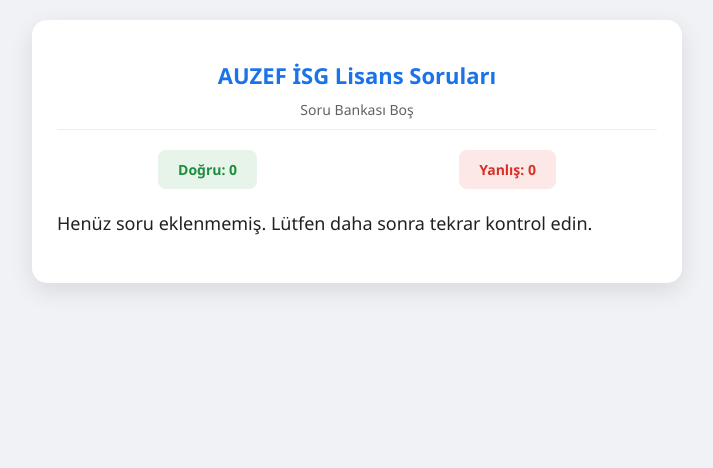
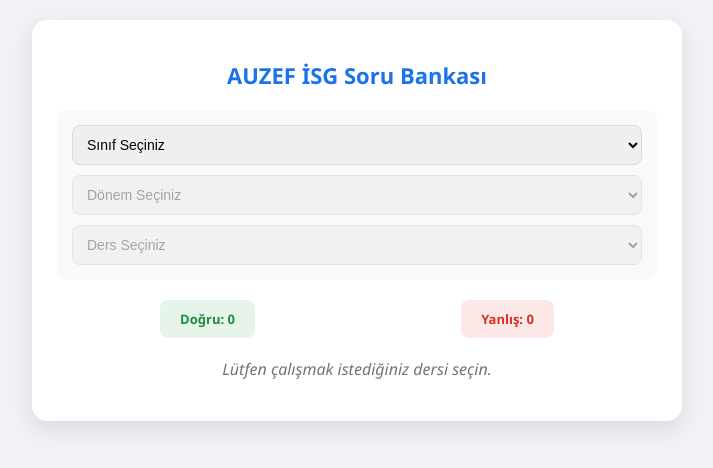
Before and after one commit to auzef-soru-bankasi/auzef-isg-cikmis-sorular, a plain HTML site: page index.html in a window 1280 px wide. Shown: the whole page, without its empty margins (283-996 px from the left). Drawn offline with nearby package versions, Linux system fonts and the light colour scheme; no server answers.

Commit message:
Update index.html

```diff
--- a/index.html
+++ b/index.html
@@ -3,33 +3,51 @@
 <head>
     <meta charset="UTF-8">
     <meta name="viewport" content="width=device-width, initial-scale=1.0">
-    <title>AUZEF İSG - Çıkmış Sorular</title>
+    <title>AUZEF İSG - Soru Bankası</title>
     <style>
         body { font-family: 'Segoe UI', Tahoma, Geneva, Verdana, sans-serif; background-color: #f0f2f5; margin: 0; padding: 20px; display: flex; flex-direction: column; align-items: center; }
         .container { max-width: 600px; width: 100%; background: white; padding: 25px; border-radius: 15px; box-shadow: 0 8px 24px rgba(0,0,0,0.1); }
-        h1 { color: #1a73e8; text-align: center; font-size: 22px; margin-bottom: 10px; }
-        .ders-bilgi { text-align: center; color: #5f6368; font-size: 14px; margin-bottom: 20px; border-bottom: 1px solid #eee; padding-bottom: 10px; }
+        h1 { color: #1a73e8; text-align: center; font-size: 22px; margin-bottom: 20px; }
+
+        .selection-area { display: flex; flex-direction: column; gap: 10px; margin-bottom: 20px; padding: 15px; background: #f8f9fa; border-radius: 10px; }
+        select { padding: 10px; border-radius: 8px; border: 1px solid #dadce0; font-size: 14px; outline: none; }
+
         .stats { display: flex; justify-content: space-around; margin-bottom: 20px; font-weight: bold; }
-        .stat-box { padding: 10px 20px; border-radius: 8px; font-size: 14px; }
+        .stat-box { padding: 10px 20px; border-radius: 8px; font-size: 13px; }
         .correct-box { background: #e6f4ea; color: #1e8e3e; }
         .wrong-box { background: #fce8e6; color: #d93025; }
-        .question-text { font-size: 18px; margin-bottom: 20px; line-height: 1.6; color: #202124; font-weight: 500; }
+
+        .question-text { font-size: 18px; margin-bottom: 20px; line-height: 1.6; color: #202124; font-weight: 500; display: none; }
         .options { display: flex; flex-direction: column; gap: 12px; }
         .option-btn { padding: 15px; border: 2px solid #dadce0; border-radius: 10px; background: white; cursor: pointer; transition: all 0.2s; text-align: left; font-size: 16px; color: #3c4043; }
         .option-btn:hover:not(:disabled) { border-color: #1a73e8; background-color: #f8f9fa; }
-        .option-btn:disabled { cursor: not-allowed; }
         .correct { background-color: #34a853 !important; color: white !important; border-color: #188038 !important; }
         .wrong { background-color: #ea4335 !important; color: white !important; border-color: #d93025 !important; }
+
         #next-btn { margin-top: 25px; width: 100%; padding: 15px; background: #1a73e8; color: white; border: none; border-radius: 10px; font-size: 16px; font-weight: bold; cursor: pointer; display: none; }
-        #next-btn:hover { background: #1765cc; }
-        .loading { text-align: center; color: #70757a; }
+        .placeholder-text { text-align: center; color: #70757a; font-style: italic; }
     </style>
 </head>
 <body>
 
     <div class="container">
-        <h1>AUZEF İSG Lisans Soruları</h1>
-        <div id="ders-adi" class="ders-bilgi">Veritabanına bağlanılıyor...</div>
+        <h1>AUZEF İSG Soru Bankası</h1>
+
+        <div class="selection-area">
+            <select id="sinif-select" onchange="updateDonemler()">
+                <option value="">Sınıf Seçiniz</option>
+                <option value="1. Sınıf">1. Sınıf</option>
+                <option value="2. Sınıf">2. Sınıf</option>
+                <option value="3. Sınıf">3. Sınıf</option>
+                <option value="4. Sınıf">4. Sınıf</option>
+            </select>
+            <select id="donem-select" onchange="updateDersler()" disabled>
+                <option value="">Dönem Seçiniz</option>
+            </select>
+            <select id="ders-select" onchange="startQuiz()" disabled>
+                <option value="">Ders Seçiniz</option>
+            </select>
+        </div>
 
         <div class="stats">
             <div class="stat-box correct-box">Doğru: <span id="correct-count">0</span></div>
@@ -37,46 +55,105 @@
         </div>
 
         <div id="quiz-area">
-            <div id="question" class="question-text">Soru yükleniyor...</div>
+            <p id="placeholder" class="placeholder-text">Lütfen çalışmak istediğiniz dersi seçin.</p>
+            <div id="question" class="question-text"></div>
             <div id="options" class="options"></div>
-            <button id="next-btn" onclick="loadNextQuestion()">Sıradaki Soruya Geç</button>
+            <button id="next-btn" onclick="loadNextQuestion()">Sonraki Soru</button>
         </div>
     </div>
 
     <script src="https://cdn.jsdelivr.net/npm/@supabase/supabase-js@2"></script>
     <script>
-        // Senin kopyaladığın özel bilgiler
         const SUPABASE_URL = 'https://uvdilqnmdyfvntdcdfiv.supabase.co';
         const SUPABASE_KEY = 'sb_publishable_m-58nv-vhIZVfdtZVtA8iQ_yEsMRacL';
         const _supabase = supabase.createClient(SUPABASE_URL, SUPABASE_KEY);
+
+        const dersData = {
+            "1. Sınıf": {
+                "Güz": ["ATATÜRK İLKELERİ VE İNKILAP TARİHİ I", "HUKUKUN TEMEL KAVRAMLARI", "İLK YARDIM", "İŞ HİJYENİ", "TEMEL MATEMATİK", "TÜRK DİLİ I", "YABANCI DİL I"],
+                "Bahar": ["ATATÜRK İLKELERİ VE İNKILAP TARİHİ II", "FİZYOLOJİ", "GENEL KİMYA", "İŞ HUKUKU", "İŞ SAĞLIĞI VE GÜVENLİĞİ", "TÜRK DİLİ II", "YABANCI DİL II"]
+            },
+            "2. Sınıf": {
+                "Güz": ["ÇALIŞMA ALANLARINDA İŞ SAĞLIĞI VE GÜVENLİĞİ I", "İSTATİSTİK", "İŞ KAZALARI VE MESLEK HASTALIKLARI", "MAKİNE VE TEÇHİZAT I", "TEMEL BİYOLOJİ", "TEMEL FİZİK"],
+                "Bahar": ["ÇALIŞMA ALANLARINDA İŞ SAĞLIĞI VE GÜVENLİĞİ II", "İŞ SAĞLIĞI VE GÜVENLİĞİ MEVZUATI - I", "İŞ SAĞLIĞI VE GÜVENLİĞİ YÖNETİM SİSTEMLERİ", "MAKİNE VE TEÇHİZAT II", "RİSK DEĞERLENDİRMESİ VE METODOLOJİSİ", "SOSYAL GÜVENLİK HUKUKU"]
+            },
+            "3. Sınıf": {
+                "Güz": ["ACİL DURUM YÖNETİMİ", "İSTATİSTİK ANALİZ", "İŞ GÜVENLİĞİ EĞİTİM METODLARI", "İŞ SAĞLIĞI VE GÜVENLİĞİ MEVZUATI -II", "İŞLETME YÖNETİMİ", "YANGIN TEHLİKESİ VE YANGIN GÜVENLİĞİ"],
+                "Bahar": ["ERGONOMİ", "HALK SAĞLIĞI", "LOJİSTİK İŞLERİNDE İŞ SAĞLIĞI VE GÜVENLİĞİ", "MADENLERDE İŞ SAĞLIĞI VE GÜVENLİĞİ", "TOPLAM KALİTE YÖNETİMİ", "YAPI İŞLERİNDE İŞ SAĞLIĞI VE GÜVENLİĞİ"]
+            },
+            "4. Sınıf": {
+                "Güz": ["BAKIM VE ONARIMDA İŞ SAĞLIĞI VE GÜVENLİĞİ", "ÇALIŞMA ORTAMI GÖZETİMİ VE PERİYODİK KONTROLLER", "HAVALANDIRMA VE İKLİMLENDİRME", "İŞYERLERİNDE GÜRÜLTÜ VE KONTROLÜ", "RADYASYONLA ÇALIŞMALARDA İŞ SAĞLIĞI VE GÜVENLİĞİ", "UYARI İŞARETLERİ VE ETİKETLEME"],
+                "Bahar": ["ÇALIŞMANIN SEYRİ VE SAĞLIK", "ELEKTİRİKLE ÇALIŞMALARDA İŞ SAĞLIĞI VE GÜVENLİĞİ", "İNSAN KAYNAKLARI YÖNETİMİ", "İŞ SAĞLIĞI VE GÜVENLİĞİ UYGULAMASI"]
+            }
+        };
 
         let currentQuestionId = null;
         let correctScore = parseInt(localStorage.getItem('isg_correct')) || 0;
         let wrongScore = parseInt(localStorage.getItem('isg_wrong')) || 0;
 
-        document.getElementById('correct-count').innerText = correctScore;
-        document.getElementById('wrong-count').innerText = wrongScore;
+        function updateDonemler() {
+            const sinif = document.getElementById('sinif-select').value;
+            const donemSelect = document.getElementById('donem-select');
+            donemSelect.innerHTML = '<option value="">Dönem Seçiniz</option>';
+            document.getElementById('ders-select').innerHTML = '<option value="">Ders Seçiniz</option>';
+            document.getElementById('ders-select').disabled = true;
+
+            if (sinif) {
+                Object.keys(dersData[sinif]).forEach(donem => {
+                    donemSelect.innerHTML += `<option value="${donem}">${donem}</option>`;
+                });
+                donemSelect.disabled = false;
+            } else {
+                donemSelect.disabled = true;
+            }
+        }
+
+        function updateDersler() {
+            const sinif = document.getElementById('sinif-select').value;
+            const donem = document.getElementById('donem-select').value;
+            const dersSelect = document.getElementById('ders-select');
+            dersSelect.innerHTML = '<option value="">Ders Seçiniz</option>';
+
+            if (sinif && donem) {
+                dersData[sinif][donem].forEach(ders => {
+                    dersSelect.innerHTML += `<option value="${ders}">${ders}</option>`;
+                });
+                dersSelect.disabled = false;
+            } else {
+                dersSelect.disabled = true;
+            }
+        }
+
+        function startQuiz() {
+            const ders = document.getElementById('ders-select').value;
+            if (ders) {
+                document.getElementById('placeholder').style.display = 'none';
+                document.getElementById('question').style.display = 'block';
+                loadNextQuestion();
+            }
+        }
 
         async function loadNextQuestion() {
+            const ders = document.getElementById('ders-select').value;
+            const sinif = document.getElementById('sinif-select').value;
+
             document.getElementById('next-btn').style.display = 'none';
             document.getElementById('options').innerHTML = '';
-            document.getElementById('question').innerText = 'Yeni soru getiriliyor...';
+            document.getElementById('question').innerText = 'Soru getiriliyor...';
 
-            // Rastgele bir soru çek (AUZEF müfredatından)
             const { data, error } = await _supabase
                 .from('questions')
-                .select('id, ders_adi, ders_kodu, soru_metni, secenek_a, secenek_b, secenek_c, secenek_d, secenek_e')
+                .select('*')
+                .eq('ders_adi', ders)
                 .limit(1);
 
             if (error || !data || data.length === 0) {
-                document.getElementById('question').innerText = 'Henüz soru eklenmemiş. Lütfen daha sonra tekrar kontrol edin.';
-                document.getElementById('ders-adi').innerText = 'Soru Bankası Boş';
+                document.getElementById('question').innerText = 'Bu derse ait henüz soru yüklenmemiş.';
                 return;
             }
 
             const q = data[0];
             currentQuestionId = q.id;
-            document.getElementById('ders-adi').innerText = `${q.ders_kodu} - ${q.ders_adi}`;
             document.getElementById('question').innerText = q.soru_metni;
 
             const opts = [
@@ -102,8 +179,7 @@
             const allBtns = document.querySelectorAll('.option-btn');
             allBtns.forEach(b => b.disabled = true);
 
-            // F12 Koruması: Cevabı veritabanında (server-side) kontrol et
-            const { data: isCorrect, error } = await _supabase.rpc('check_answer', {
+            const { data: isCorrect } = await _supabase.rpc('check_answer', {
                 p_question_id: currentQuestionId,
                 p_answer: choice
             });
@@ -111,20 +187,20 @@
             if (isCorrect) {
                 btn.classList.add('correct');
                 correctScore++;
-                localStorage.setItem('isg_correct', correctScore);
             } else {
                 btn.classList.add('wrong');
                 wrongScore++;
-                localStorage.setItem('isg_wrong', wrongScore);
-                // Yanlış bilince doğruyu göstermiyoruz (F12 koruması gereği), kullanıcı tekrar denemeli!
             }
 
+            localStorage.setItem('isg_correct', correctScore);
+            localStorage.setItem('isg_wrong', wrongScore);
             document.getElementById('correct-count').innerText = correctScore;
             document.getElementById('wrong-count').innerText = wrongScore;
             document.getElementById('next-btn').style.display = 'block';
         }
 
-        loadNextQuestion();
+        document.getElementById('correct-count').innerText = correctScore;
+        document.getElementById('wrong-count').innerText = wrongScore;
     </script>
 </body>
 </html>
```
